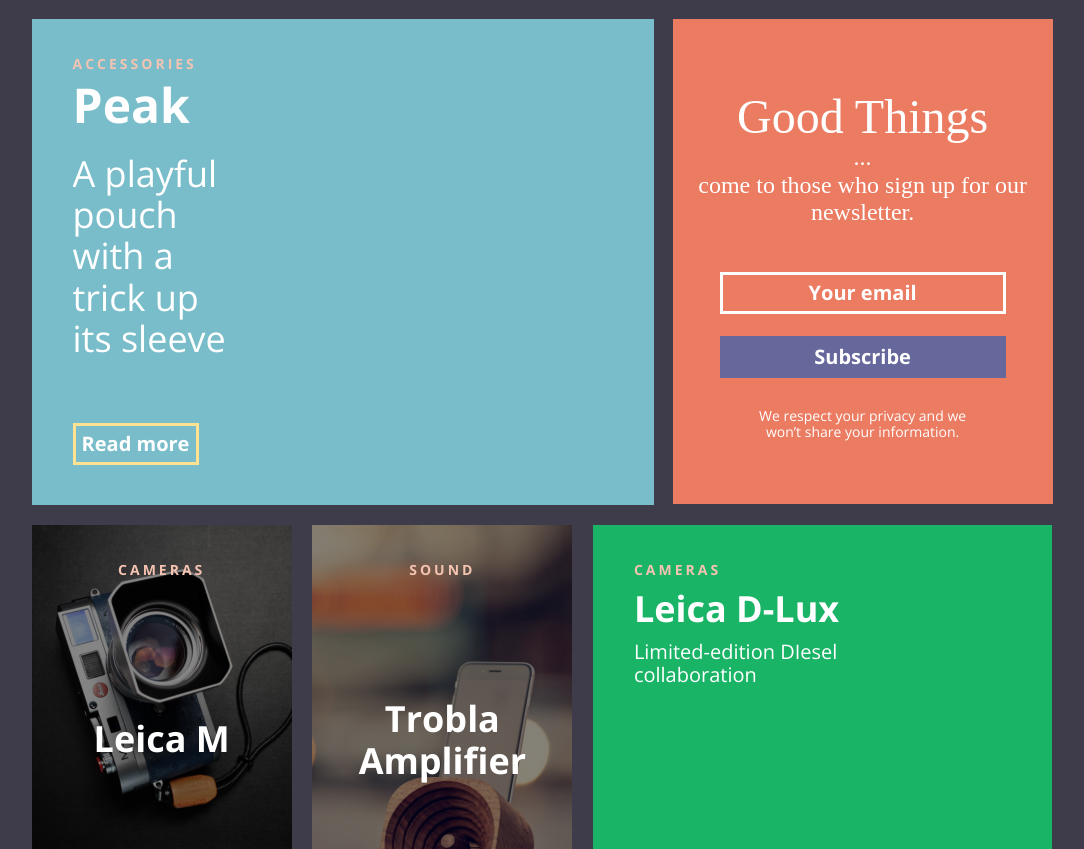
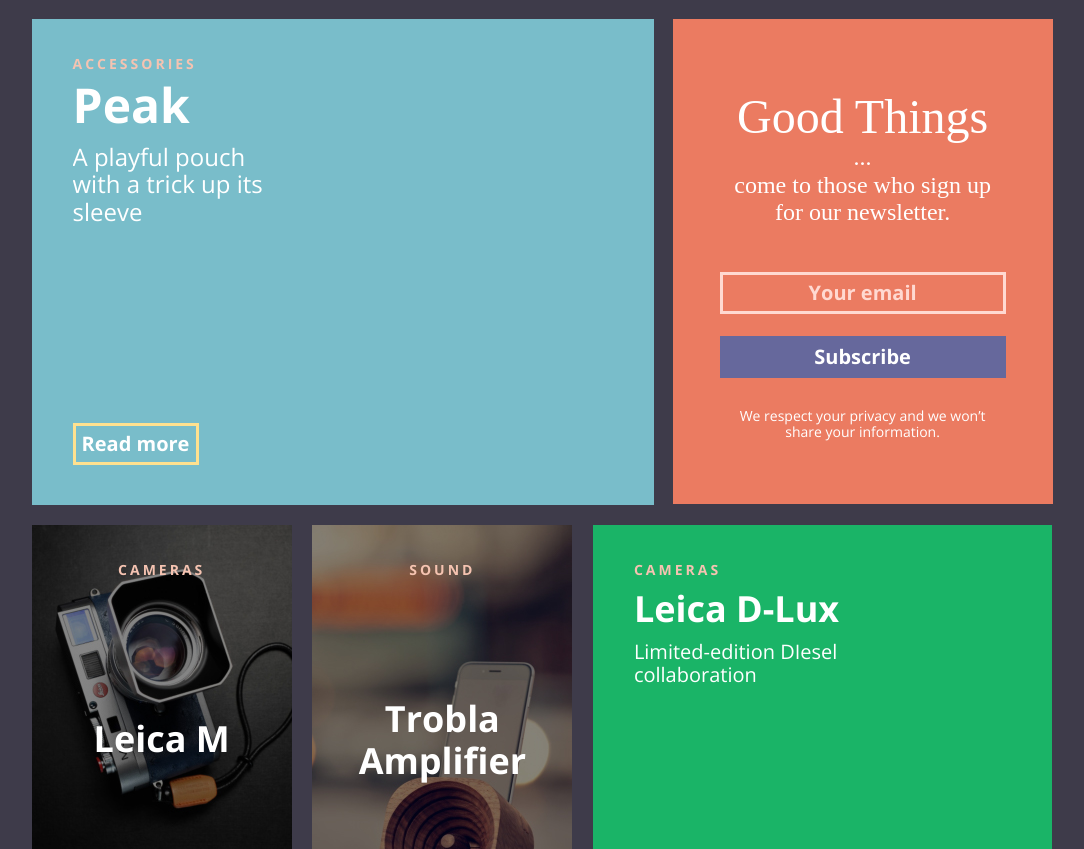
Before and after one commit to kymec/module, a plain HTML site: page index.html in a window 1280 px wide. Shown: the part 720-1569 px from the top of the page, without its empty margins (98-1182 px from the left). Drawn offline with nearby package versions, Linux system fonts and the light colour scheme.

Commit message:
ispravil oshybki

```diff
--- a/style.css
+++ b/style.css
@@ -23,6 +23,7 @@ h1 a, h1, h2, h3, .article-text{
     font-size: 12px;
     font-weight: 700;
     text-transform: uppercase;
+    letter-spacing: 3px;
 }
 .header-menu a{
     padding-left: 32px;
@@ -88,7 +89,7 @@ article h1 a{
 }
 .article-text{
     font-size: 36px;
-    width: 30%;
+    width: 31%;
     height: 195px;
     overflow: hidden;
 }
@@ -140,8 +141,12 @@ article{
     padding-top: 5px;
 }
 .article-main .article-text{
-    padding-top: 20px;
+    padding-top: 10px;
+    padding-bottom: 10px;
     height: 270px;
+    font-size: 24px;
+    font-weight: 400;
+    width: 33%;
 }
 aside{
     background-color: #eb7b61;
@@ -160,6 +165,8 @@ aside h2{
     font-weight: 400;
     color: white;
     font-family: 'Times New Roman', Times, serif;
+    width: 70%;
+    margin: 0 auto;
 }
 .subscribe-text2{
     font-size: 14px;
@@ -170,7 +177,7 @@ aside h2{
     margin-top: 40px;
     width: 280px;
     height: 36px;
-    border: 3px solid white;
+    border: 3px solid #ffd9d1;
     display: block;
     text-align: center;
     margin: 45px auto 0;
@@ -181,7 +188,7 @@ aside h2{
     background-color: #eb7b61;
     border: none;
     padding: 0 0;
-    color: white;
+    color: #ffd9d1;
     font-size: 20px;
     font-weight: 700;
     text-align: center;
@@ -201,7 +208,7 @@ aside h2{
 }
 .subscribe-text2{
     margin: 30px auto 0;
-    width: 58%;
+    width: 65%;
 }
 .article-slim1{
     background: url(./img/square4-bg.jpg) no-repeat center center;
@@ -216,7 +223,7 @@ aside h2{
     background: url(./img/square5-bg.jpg) no-repeat center center;
 }
 .article-slim1 h2, .article-slim2 h2{
-    margin-top: 120px;
+    margin: 120px auto 0 auto;
     font-size: 36px;
     font-weight: 700;
 }
```
